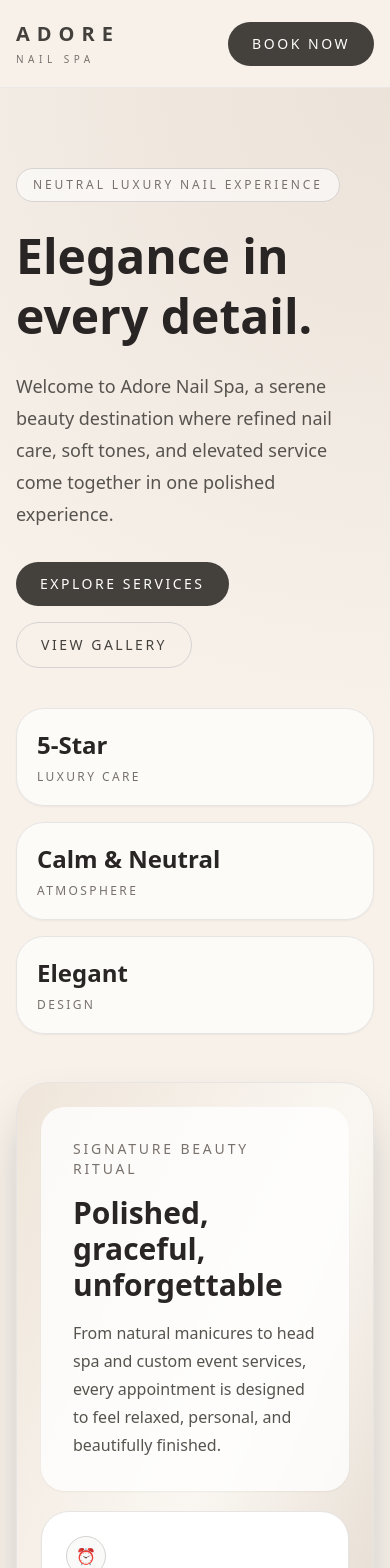
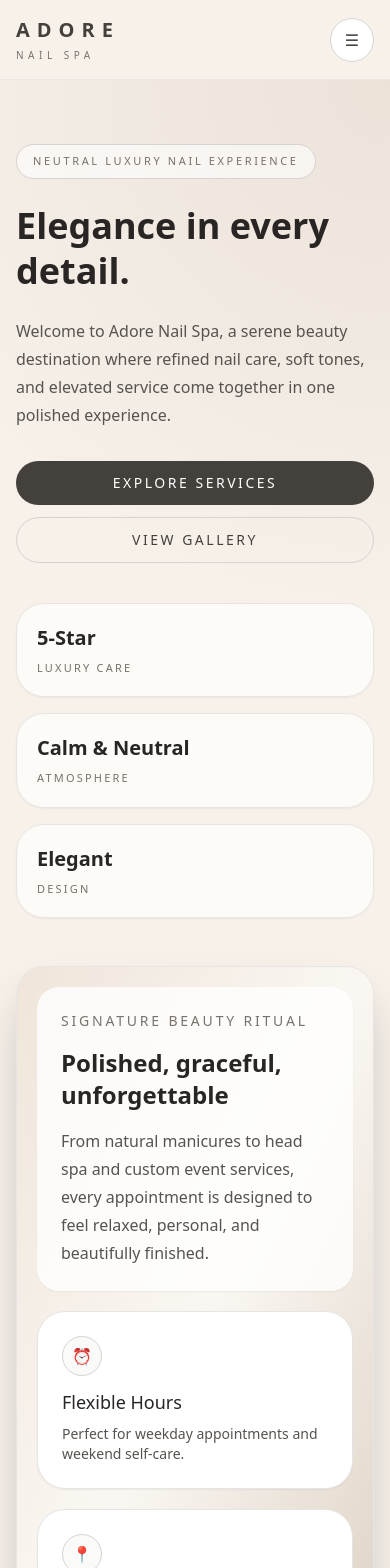
Before and after one commit to quynguyen321/adore-nail-spa, a React (Create React App) app: page / in a window 390 px wide. Shown: the top 1568 px of the page. Built offline with nearby package versions, Linux system fonts and the light colour scheme.

Commit message:
fixhome btn

```diff
--- a/src/App.js
+++ b/src/App.js
@@ -72,7 +72,7 @@ function Card({ children, className = '' }) {
 function Button({ children, onClick, full = false, outline = false, href }) {
   const className = [
     'rounded-full px-6 py-3 text-sm uppercase tracking-[0.18em] transition inline-flex items-center justify-center',
-    full ? 'w-full' : '',
+    full ? 'w-full sm:w-auto' : '',
     outline
       ? 'border border-stone-300 bg-transparent text-stone-700 hover:bg-stone-100'
       : 'bg-stone-700 text-white hover:bg-stone-800',
@@ -131,10 +131,18 @@ function Logo() {
 }
 
 function NavBar({ currentPage, setCurrentPage }) {
+  const [mobileOpen, setMobileOpen] = useState(false);
+
+  const handleNavClick = (page) => {
+    setCurrentPage(page);
+    setMobileOpen(false);
+  };
+
   return (
     <header className="sticky top-0 z-50 border-b border-stone-200/80 bg-[#f7f1ea]/95 backdrop-blur">
-      <div className="mx-auto flex max-w-7xl items-center justify-between gap-4 px-4 py-5 sm:px-6 lg:px-8">
-        <button type="button" onClick={() => setCurrentPage('home')}>
+      <div className="mx-auto max-w-7xl px-4 py-4 sm:px-6 lg:px-8">
+        <div className="flex items-center justify-between gap-4">
+          <button type="button" onClick={() => handleNavClick('home')}>
             <Logo />
           </button>
 
@@ -143,9 +151,11 @@ function NavBar({ currentPage, setCurrentPage }) {
               <button
                 key={item.page}
                 type="button"
-              onClick={() => setCurrentPage(item.page)}
+                onClick={() => handleNavClick(item.page)}
                 className={`text-sm uppercase tracking-[0.18em] transition ${
-                currentPage === item.page ? 'text-stone-900' : 'text-stone-500 hover:text-stone-800'
+                  currentPage === item.page
+                    ? 'text-stone-900'
+                    : 'text-stone-500 hover:text-stone-800'
                 }`}
               >
                 {item.label}
@@ -153,7 +163,44 @@ function NavBar({ currentPage, setCurrentPage }) {
             ))}
           </nav>
 
+          <div className="hidden md:block">
             <Button href={site.bookingLink}>Book Now</Button>
+          </div>
+
+          <button
+            type="button"
+            onClick={() => setMobileOpen(!mobileOpen)}
+            className="flex h-11 w-11 items-center justify-center rounded-full border border-stone-300 bg-white text-stone-700 md:hidden"
+          >
+            ☰
+          </button>
+        </div>
+
+        {mobileOpen && (
+          <div className="mt-4 rounded-[24px] border border-stone-200 bg-white p-4 shadow-sm md:hidden">
+            <div className="flex flex-col gap-2">
+              {nav.map((item) => (
+                <button
+                  key={item.page}
+                  type="button"
+                  onClick={() => handleNavClick(item.page)}
+                  className={`rounded-2xl px-4 py-3 text-left text-sm uppercase tracking-[0.18em] transition ${
+                    currentPage === item.page
+                      ? 'bg-stone-100 text-stone-900'
+                      : 'text-stone-600 hover:bg-stone-50 hover:text-stone-800'
+                  }`}
+                >
+                  {item.label}
+                </button>
+              ))}
+              <div className="pt-2">
+                <Button href={site.bookingLink} full>
+                  Book Now
+                </Button>
+              </div>
+            </div>
+          </div>
+        )}
       </div>
     </header>
   );
@@ -212,31 +259,32 @@ function HomePage({ setCurrentPage }) {
     <main>
       <section className="relative overflow-hidden">
         <div className="pointer-events-none absolute inset-0 bg-[radial-gradient(circle_at_top_right,rgba(214,199,185,0.35),transparent_32%)]" />
-        <div className="relative z-10 mx-auto grid max-w-7xl items-center gap-12 px-4 py-20 sm:px-6 lg:grid-cols-2 lg:px-8 lg:py-28">
+        <div className="relative z-10 mx-auto grid max-w-7xl items-center gap-12 px-4 py-16 sm:px-6 lg:grid-cols-2 lg:px-8 lg:py-28">
           <div>
-            <div className="inline-flex rounded-full border border-stone-300 bg-white/60 px-4 py-2 text-xs uppercase tracking-[0.24em] text-stone-500">
+            <div className="inline-flex rounded-full border border-stone-300 bg-white/60 px-4 py-2 text-[11px] uppercase tracking-[0.24em] text-stone-500 sm:text-xs">
               Neutral Luxury Nail Experience
             </div>
 
-            <h1 className="mt-6 text-5xl font-semibold leading-tight text-stone-800 md:text-6xl lg:text-7xl">
+            <h1 className="mt-6 text-4xl font-semibold leading-tight text-stone-800 sm:text-5xl lg:text-7xl">
               Elegance in every detail.
             </h1>
 
-            <p className="mt-6 max-w-xl text-lg leading-8 text-stone-600">
+            <p className="mt-6 max-w-xl text-base leading-7 text-stone-600 sm:text-lg sm:leading-8">
               Welcome to Adore Nail Spa, a serene beauty destination where refined nail
               care, soft tones, and elevated service come together in one polished
               experience.
             </p>
 
-            <div className="mt-8 flex flex-wrap gap-4">
-              <Button onClick={() => setCurrentPage('services')}>Explore Services</Button>
-              <Button onClick={() => setCurrentPage('gallery')} outline>
+            <div className="mt-8 flex flex-col gap-3 sm:flex-row sm:flex-wrap">
+              <Button onClick={() => setCurrentPage('services')} full>
+                Explore Services
+              </Button>
+              <Button onClick={() => setCurrentPage('gallery')} outline full>
                 View Gallery
               </Button>
             </div>
 
-
-            <div className="mt-10 grid max-w-xl gap-4 sm:grid-cols-3">
+            <div className="mt-10 grid gap-4 sm:grid-cols-3">
               {[
                 { label: 'Luxury Care', value: '5-Star' },
                 { label: 'Atmosphere', value: 'Calm & Neutral' },
@@ -244,8 +292,10 @@ function HomePage({ setCurrentPage }) {
               ].map((item) => (
                 <Card key={item.label} className="bg-white/70">
                   <div className="p-5">
-                    <div className="text-2xl font-semibold text-stone-800">{item.value}</div>
-                    <div className="mt-2 text-xs uppercase tracking-[0.2em] text-stone-500">
+                    <div className="text-xl font-semibold text-stone-800 sm:text-2xl">
+                      {item.value}
+                    </div>
+                    <div className="mt-2 text-[11px] uppercase tracking-[0.2em] text-stone-500 sm:text-xs">
                       {item.label}
                     </div>
                   </div>
@@ -255,13 +305,13 @@ function HomePage({ setCurrentPage }) {
           </div>
 
           <div>
-            <div className="rounded-[32px] border border-stone-200 bg-gradient-to-br from-[#efe5da] via-[#faf7f2] to-[#ddd0c3] p-6 shadow-2xl">
+            <div className="rounded-[28px] border border-stone-200 bg-gradient-to-br from-[#efe5da] via-[#faf7f2] to-[#ddd0c3] p-5 shadow-2xl sm:rounded-[32px] sm:p-6">
               <div className="grid gap-5">
-                <div className="rounded-[24px] bg-white/80 p-8 shadow-sm">
+                <div className="rounded-[22px] bg-white/80 p-6 shadow-sm sm:rounded-[24px] sm:p-8">
                   <div className="text-sm uppercase tracking-[0.2em] text-stone-500">
                     Signature Beauty Ritual
                   </div>
-                  <h2 className="mt-4 text-3xl font-semibold text-stone-800">
+                  <h2 className="mt-4 text-2xl font-semibold text-stone-800 sm:text-3xl">
                     Polished, graceful, unforgettable
                   </h2>
                   <p className="mt-4 leading-7 text-stone-600">
@@ -275,7 +325,9 @@ function HomePage({ setCurrentPage }) {
                   <Card className="bg-[#f7f1ea]">
                     <div className="p-6">
                       <Icon>⏰</Icon>
-                      <p className="mt-3 text-lg font-medium text-stone-800">Flexible Hours</p>
+                      <p className="mt-3 text-lg font-medium text-stone-800">
+                        Flexible Hours
+                      </p>
                       <p className="mt-2 text-sm text-stone-600">
                         Perfect for weekday appointments and weekend self-care.
                       </p>
@@ -285,7 +337,9 @@ function HomePage({ setCurrentPage }) {
                   <Card className="bg-[#fbf8f4]">
                     <div className="p-6">
                       <Icon>📍</Icon>
-                      <p className="mt-3 text-lg font-medium text-stone-800">Easy to Visit</p>
+                      <p className="mt-3 text-lg font-medium text-stone-800">
+                        Easy to Visit
+                      </p>
                       <p className="mt-2 text-sm text-stone-600">
                         A welcoming luxury salon space designed for calm comfort.
                       </p>
@@ -307,7 +361,7 @@ function AboutPage() {
       <section className="mx-auto max-w-7xl px-4 py-20 sm:px-6 lg:px-8 lg:py-24">
         <div className="max-w-3xl">
           <p className="text-sm uppercase tracking-[0.22em] text-stone-500">About Us</p>
-          <h1 className="mt-4 text-5xl font-semibold text-stone-800">
+          <h1 className="mt-4 text-4xl font-semibold text-stone-800 sm:text-5xl">
             A calm, polished space created for modern beauty.
           </h1>
           <p className="mt-6 text-lg leading-8 text-stone-600">
@@ -562,7 +616,7 @@ function ServicesPage() {
       <section className="mx-auto max-w-7xl px-4 py-20 sm:px-6 lg:px-8 lg:py-24">
         <div className="max-w-3xl">
           <p className="text-sm uppercase tracking-[0.22em] text-stone-500">Services</p>
-          <h1 className="mt-4 text-5xl font-semibold text-stone-800">
+          <h1 className="mt-4 text-4xl font-semibold text-stone-800 sm:text-5xl">
             Signature Treatments
           </h1>
           <p className="mt-6 text-lg leading-8 text-stone-600">
@@ -590,7 +644,7 @@ function ServicesPage() {
 
           <div className="grid gap-6">
             {manicures.map((service) => (
-              <div key={service.name} className="rounded-[28px] border border-stone-200 bg-white p-8 shadow-sm">
+              <div key={service.name} className="rounded-[28px] border border-stone-200 bg-white p-6 shadow-sm sm:p-8">
                 <div className="flex flex-col gap-3 md:flex-row md:items-start md:justify-between">
                   <div className="max-w-3xl">
                     <h3 className="text-2xl font-semibold text-stone-800">{service.name}</h3>
@@ -613,7 +667,7 @@ function ServicesPage() {
 
           <div className="grid gap-6">
             {pedicures.map((service) => (
-              <div key={service.name} className="rounded-[28px] border border-stone-200 bg-white p-8 shadow-sm">
+              <div key={service.name} className="rounded-[28px] border border-stone-200 bg-white p-6 shadow-sm sm:p-8">
                 <div className="flex flex-col gap-3 md:flex-row md:items-start md:justify-between">
                   <div className="max-w-3xl">
                     <h3 className="text-2xl font-semibold text-stone-800">{service.name}</h3>
@@ -637,7 +691,7 @@ function ServicesPage() {
           </div>
 
           <div className="grid gap-8 lg:grid-cols-3">
-            <div className="rounded-[28px] border border-stone-200 bg-white p-8 shadow-sm">
+            <div className="rounded-[28px] border border-stone-200 bg-white p-6 shadow-sm sm:p-8">
               <h3 className="text-2xl font-semibold text-stone-800">Full Set</h3>
               <div className="mt-6 space-y-4">
                 {fullSet.map((item) => (
@@ -649,7 +703,7 @@ function ServicesPage() {
               </div>
             </div>
 
-            <div className="rounded-[28px] border border-stone-200 bg-white p-8 shadow-sm">
+            <div className="rounded-[28px] border border-stone-200 bg-white p-6 shadow-sm sm:p-8">
               <h3 className="text-2xl font-semibold text-stone-800">Fill-In</h3>
               <div className="mt-6 space-y-4">
                 {fillIn.map((item) => (
@@ -661,7 +715,7 @@ function ServicesPage() {
               </div>
             </div>
 
-            <div className="rounded-[28px] border border-stone-200 bg-[#f7f1ea] p-8 shadow-sm">
+            <div className="rounded-[28px] border border-stone-200 bg-[#f7f1ea] p-6 shadow-sm sm:p-8">
               <h3 className="text-2xl font-semibold text-stone-800">Add-Ons</h3>
               <div className="mt-6 space-y-4">
                 {addOns.map((item) => (
@@ -682,11 +736,11 @@ function ServicesPage() {
           </div>
 
           <div className="grid gap-6 md:grid-cols-2 lg:grid-cols-3">
-            <div className="rounded-[28px] border border-stone-200 bg-white p-8 shadow-sm">
+            <div className="rounded-[28px] border border-stone-200 bg-white p-6 shadow-sm sm:p-8">
               <h3 className="text-xl font-semibold text-stone-800">Polish Services</h3>
               <div className="mt-6 space-y-4">
                 {additionalServices.polish.map((item) => (
-                  <div key={item.name} className="flex justify-between">
+                  <div key={item.name} className="flex justify-between gap-4">
                     <span>{item.name}</span>
                     <span>{item.price}</span>
                   </div>
@@ -694,11 +748,11 @@ function ServicesPage() {
               </div>
             </div>
 
-            <div className="rounded-[28px] border border-stone-200 bg-white p-8 shadow-sm">
+            <div className="rounded-[28px] border border-stone-200 bg-white p-6 shadow-sm sm:p-8">
               <h3 className="text-xl font-semibold text-stone-800">Nail Care</h3>
               <div className="mt-6 space-y-4">
                 {additionalServices.nailCare.map((item) => (
-                  <div key={item.name} className="flex justify-between">
+                  <div key={item.name} className="flex justify-between gap-4">
                     <span>{item.name}</span>
                     <span>{item.price}</span>
                   </div>
@@ -706,11 +760,11 @@ function ServicesPage() {
               </div>
             </div>
 
-            <div className="rounded-[28px] border border-stone-200 bg-[#f7f1ea] p-8 shadow-sm">
+            <div className="rounded-[28px] border border-stone-200 bg-[#f7f1ea] p-6 shadow-sm sm:p-8">
               <h3 className="text-xl font-semibold text-stone-800">Enhancements</h3>
               <div className="mt-6 space-y-4">
                 {additionalServices.extras.map((item) => (
-                  <div key={item.name} className="flex justify-between">
+                  <div key={item.name} className="flex justify-between gap-4">
                     <span>{item.name}</span>
                     <span>{item.price}</span>
                   </div>
@@ -727,11 +781,11 @@ function ServicesPage() {
           </div>
 
           <div className="grid gap-6 md:grid-cols-2 lg:grid-cols-3">
-            <div className="rounded-[28px] border border-stone-200 bg-white p-8 shadow-sm">
+            <div className="rounded-[28px] border border-stone-200 bg-white p-6 shadow-sm sm:p-8">
               <h3 className="text-xl font-semibold text-stone-800">Face</h3>
               <div className="mt-6 space-y-4">
                 {waxing.face.map((item) => (
-                  <div key={item.name} className="flex justify-between">
+                  <div key={item.name} className="flex justify-between gap-4">
                     <span>{item.name}</span>
                     <span>{item.price}</span>
                   </div>
@@ -739,11 +793,11 @@ function ServicesPage() {
               </div>
             </div>
 
-            <div className="rounded-[28px] border border-stone-200 bg-white p-8 shadow-sm">
+            <div className="rounded-[28px] border border-stone-200 bg-white p-6 shadow-sm sm:p-8">
               <h3 className="text-xl font-semibold text-stone-800">Arms & Underarms</h3>
               <div className="mt-6 space-y-4">
                 {waxing.arms.map((item) => (
-                  <div key={item.name} className="flex justify-between">
+                  <div key={item.name} className="flex justify-between gap-4">
                     <span>{item.name}</span>
                     <span>{item.price}</span>
                   </div>
@@ -751,11 +805,11 @@ function ServicesPage() {
               </div>
             </div>
 
-            <div className="rounded-[28px] border border-stone-200 bg-[#f7f1ea] p-8 shadow-sm">
+            <div className="rounded-[28px] border border-stone-200 bg-[#f7f1ea] p-6 shadow-sm sm:p-8">
               <h3 className="text-xl font-semibold text-stone-800">Legs & Body</h3>
               <div className="mt-6 space-y-4">
                 {waxing.body.map((item) => (
-                  <div key={item.name} className="flex justify-between">
+                  <div key={item.name} className="flex justify-between gap-4">
                     <span>{item.name}</span>
                     <span>{item.price}</span>
                   </div>
@@ -772,12 +826,12 @@ function ServicesPage() {
           </div>
 
           <div className="grid gap-8 lg:grid-cols-2">
-            <div className="rounded-[28px] border border-stone-200 bg-white p-8 shadow-sm">
+            <div className="rounded-[28px] border border-stone-200 bg-white p-6 shadow-sm sm:p-8">
               <h3 className="text-2xl font-semibold text-stone-800">Full Set</h3>
               <div className="mt-6 space-y-6">
                 {lashes.fullSet.map((item) => (
                   <div key={item.name}>
-                    <div className="flex justify-between">
+                    <div className="flex justify-between gap-4">
                       <span className="font-medium text-stone-800">{item.name}</span>
                       <span>{item.price}</span>
                     </div>
@@ -787,14 +841,14 @@ function ServicesPage() {
               </div>
             </div>
 
-            <div className="rounded-[28px] border border-stone-200 bg-[#f7f1ea] p-8 shadow-sm">
+            <div className="rounded-[28px] border border-stone-200 bg-[#f7f1ea] p-6 shadow-sm sm:p-8">
               <h3 className="text-2xl font-semibold text-stone-800">Refill</h3>
 
               <div className="mt-6">
                 <p className="text-sm uppercase tracking-[0.18em] text-stone-500">2 Week Refill</p>
                 <div className="mt-3 space-y-3">
                   {lashes.refill2Week.map((item) => (
-                    <div key={item.name} className="flex justify-between">
+                    <div key={item.name} className="flex justify-between gap-4">
                       <span>{item.name}</span>
                       <span>{item.price}</span>
                     </div>
@@ -806,7 +860,7 @@ function ServicesPage() {
                 <p className="text-sm uppercase tracking-[0.18em] text-stone-500">3 Week Refill</p>
                 <div className="mt-3 space-y-3">
                   {lashes.refill3Week.map((item) => (
-                    <div key={item.name} className="flex justify-between">
+                    <div key={item.name} className="flex justify-between gap-4">
                       <span>{item.name}</span>
                       <span>{item.price}</span>
                     </div>
@@ -825,15 +879,15 @@ function ServicesPage() {
 
           <div className="grid gap-6 md:grid-cols-3">
             {kidsServices.map((item) => (
-              <div key={item.name} className="rounded-[28px] border border-stone-200 bg-white p-8 shadow-sm">
+              <div key={item.name} className="rounded-[28px] border border-stone-200 bg-white p-6 shadow-sm sm:p-8">
                 <h3 className="text-xl font-semibold text-stone-800">{item.name}</h3>
                 {item.detail && <p className="mt-2 text-sm text-stone-500">{item.detail}</p>}
                 <div className="mt-6 space-y-4">
-                  <div className="flex justify-between">
+                  <div className="flex justify-between gap-4">
                     <span>Regular</span>
                     <span>{item.regular}</span>
                   </div>
-                  <div className="flex justify-between">
+                  <div className="flex justify-between gap-4">
                     <span>Gel</span>
                     <span>{item.gel}</span>
                   </div>
@@ -851,7 +905,7 @@ function ServicesPage() {
 
           <div className="grid gap-6">
             {headSpa.map((service) => (
-              <div key={service.name} className="rounded-[28px] border border-stone-200 bg-[#f7f1ea] p-8 shadow-sm">
+              <div key={service.name} className="rounded-[28px] border border-stone-200 bg-[#f7f1ea] p-6 shadow-sm sm:p-8">
                 <div className="flex flex-col gap-4 md:flex-row md:items-start md:justify-between">
                   <div className="max-w-3xl">
                     <div className="flex flex-wrap items-center gap-3">
@@ -885,7 +939,7 @@ function GalleryPage() {
       <section className="mx-auto max-w-7xl px-4 py-20 sm:px-6 lg:px-8 lg:py-24">
         <div className="max-w-3xl">
           <p className="text-sm uppercase tracking-[0.22em] text-stone-500">Gallery</p>
-          <h1 className="mt-4 text-5xl font-semibold text-stone-800">
+          <h1 className="mt-4 text-4xl font-semibold text-stone-800 sm:text-5xl">
             A curated look at our signature style.
           </h1>
           <p className="mt-6 text-lg leading-8 text-stone-600">
@@ -897,7 +951,7 @@ function GalleryPage() {
         <div className="mt-14 grid gap-6 md:grid-cols-2 xl:grid-cols-3">
           {gallery.map((item, index) => (
             <Card key={item.title} className="overflow-hidden">
-              <div className="relative h-80">
+              <div className="relative h-72 sm:h-80">
                 <img src={item.image} alt={item.title} className="h-full w-full object-cover" />
                 <div className="absolute inset-0 bg-black/20" />
 
@@ -927,7 +981,7 @@ function ContactPage() {
       <section className="mx-auto max-w-7xl px-4 py-20 sm:px-6 lg:grid lg:max-w-7xl lg:grid-cols-[1.1fr_0.9fr] lg:gap-10 lg:px-8 lg:py-24">
         <div>
           <p className="text-sm uppercase tracking-[0.22em] text-stone-500">Contact Us</p>
-          <h1 className="mt-4 text-5xl font-semibold text-stone-800">
+          <h1 className="mt-4 text-4xl font-semibold text-stone-800 sm:text-5xl">
             Let’s plan your next luxury appointment.
           </h1>
           <p className="mt-6 max-w-2xl text-lg leading-8 text-stone-600">
```
Lines whose indentation alone changed are shown as unchanged.
